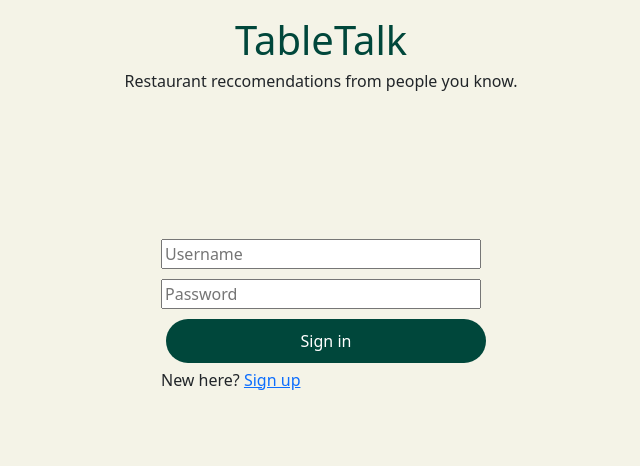
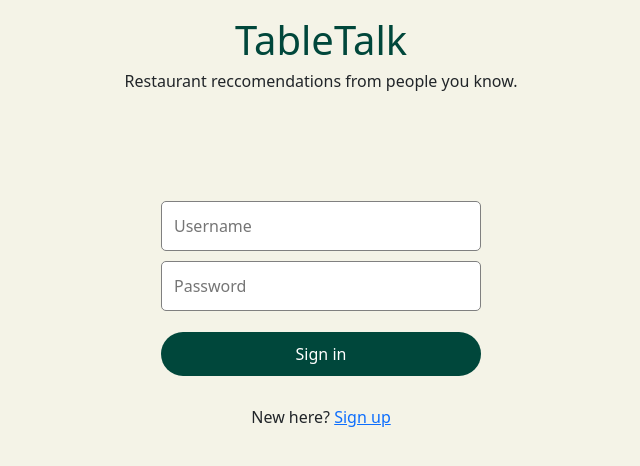
Before and after one commit to annelise08/TableTalk, a React app: page / in a window 1280 px wide. Shown: the top 466 px of the page, without its empty margins (319-959 px from the left). Built offline with nearby package versions, Linux system fonts and the light colour scheme.

Commit message:
finished login page styling

```diff
--- a/src/client/components/pages/Login.jsx
+++ b/src/client/components/pages/Login.jsx
@@ -60,7 +60,7 @@ const LoginPage = () => {
         />
         <button className="sign-in-button" onClick={handleSubmit}>Sign in</button>
       </form>
-      <p onClick={handleSignUp}>New here? <a href="http://localhost:8080/signup">Sign up</a></p>
+      <p>New here? <a href="http://localhost:8080/signup">Sign up</a></p>
       </div>
     </>
   );
--- a/src/client/scss/login.scss
+++ b/src/client/scss/login.scss
@@ -40,6 +40,9 @@ input {
     margin: 5px;
     width: 100%;
     align-self: center;
+    border-radius: 5px;
+    padding: 12px;
+    border: 1px solid grey;
 }
 
 button {
@@ -52,7 +55,14 @@ button {
 }
 
 .sign-in-button {
-    width: 100%
+    width: 100%;
+    align-self: center;
+    margin-top: 1rem;
+}
+
+p {
+    text-align: center;
+    margin-top: 1.5rem;
 }
 
 @media screen and (min-width: 600px) {
```
